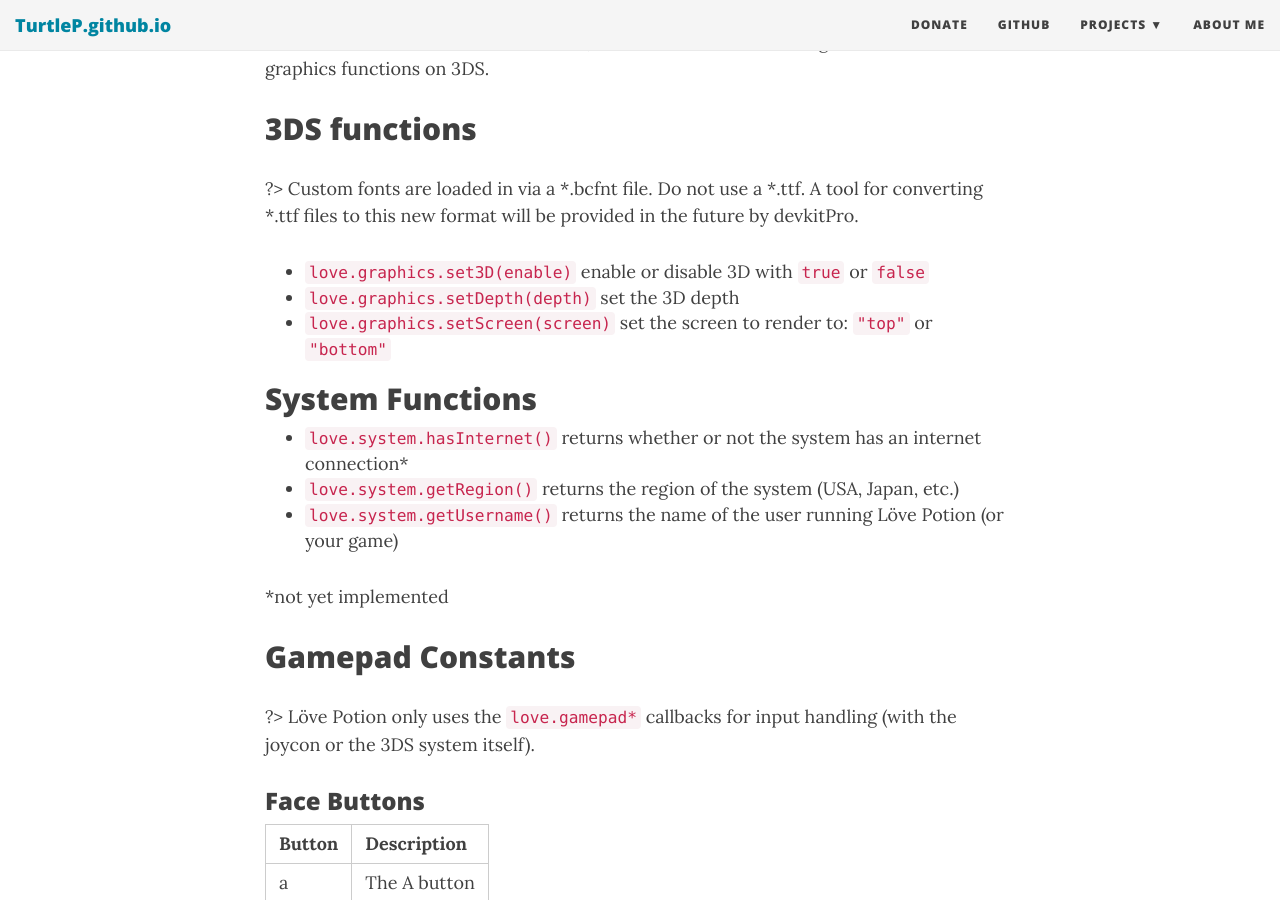
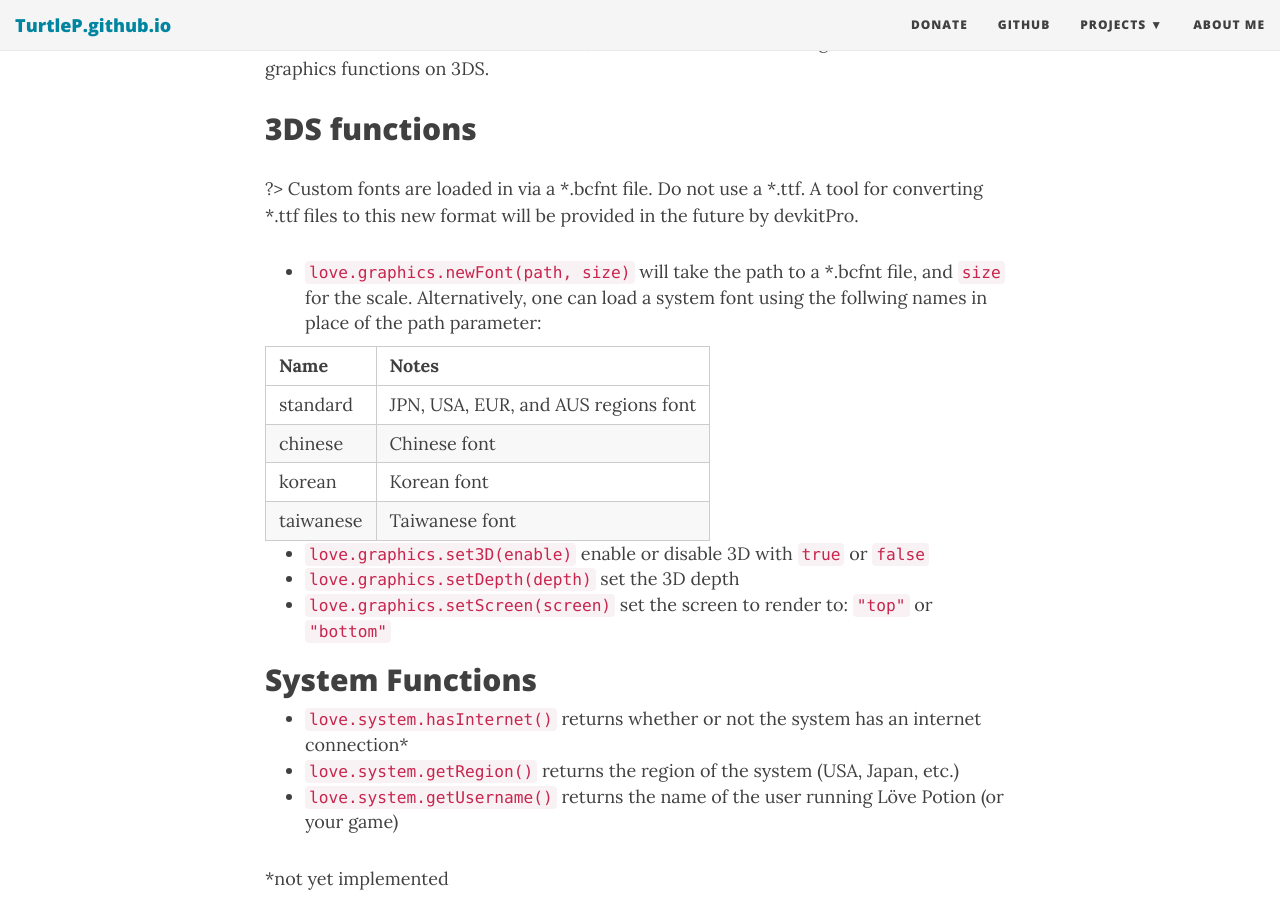
Before and after one commit to TurtleP/TurtleP.github.io-old, a Jekyll site: the page built from LovePotion/wiki/compatability.md, in a window 1280 px wide and 900 px high, scrolled down 387 px. Built offline with Jekyll 4.4.1, drawn with Linux system fonts in a browser that asks for light colours; nearby versions of some CDN libraries; our own code applies the rules of GitHub Pages for plain Markdown files.

Commit message:
Update compatability.md
add "default font names"

```diff
--- a/LovePotion/wiki/compatability.md
+++ b/LovePotion/wiki/compatability.md
@@ -7,6 +7,15 @@ It would be rather tedious for me to list out everything that *is* compatable, b
 ## 3DS functions
 
 ?> Custom fonts are loaded in via a *.bcfnt file. Do not use a *.ttf. A tool for converting *.ttf files to this new format will be provided in the future by devkitPro.
+
+- `love.graphics.newFont(path, size)` will take the path to a *.bcfnt file, and `size` for the scale. Alternatively, one can load a system font using the follwing names in place of the path parameter:
+
+|Name|Notes|
+|----|-----------|
+|standard|JPN, USA, EUR, and AUS regions font|
+|chinese|Chinese font|
+|korean|Korean font|
+|taiwanese|Taiwanese font|
 
 - `love.graphics.set3D(enable)` enable or disable 3D with `true` or `false`
 - `love.graphics.setDepth(depth)` set the 3D depth
```
